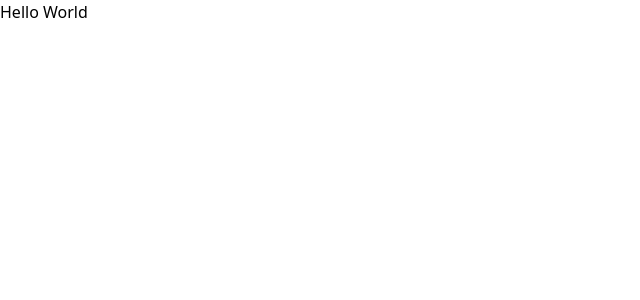
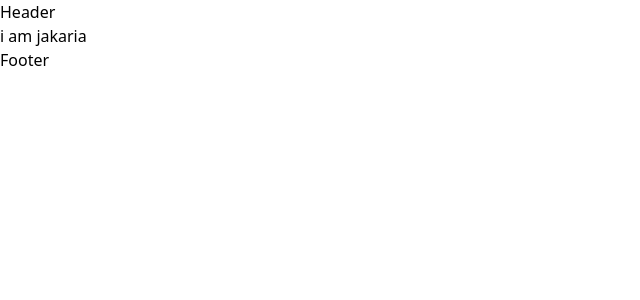
Before and after one commit to Jakaria-Ahmod/MyPortfolio, a React (Vite) app: page / in a window 1280 px wide. Shown: the top 300 px of the page, without its empty margins (0-640 px from the left). Built offline with nearby package versions, Linux system fonts and the light colour scheme.

Commit message:
routing set and all page and folder cretate done

```diff
--- /dev/null
+++ b/src/CommonLayout/Footer/index.jsx
@@ -0,0 +1,7 @@
+import React from 'react';
+
+const Footer = () => {
+  return <div>Footer</div>;
+};
+
+export default Footer;
--- /dev/null
+++ b/src/CommonLayout/Header/index.jsx
@@ -0,0 +1,7 @@
+import React from 'react';
+
+const Header = () => {
+  return <div>Header</div>;
+};
+
+export default Header;
--- /dev/null
+++ b/src/CommonLayout/RootLayout/index.jsx
@@ -0,0 +1,18 @@
+import React from 'react';
+import Header from '../Header';
+import { Outlet } from 'react-router';
+import Footer from '../Footer';
+
+const RootLayout = () => {
+  return (
+    <div>
+      <div>
+        <Header></Header>
+        <Outlet></Outlet>
+        <Footer></Footer>
+      </div>
+    </div>
+  );
+};
+
+export default RootLayout;
```
Also changed, not shown: src/App.jsx (+8 -5 lines).
